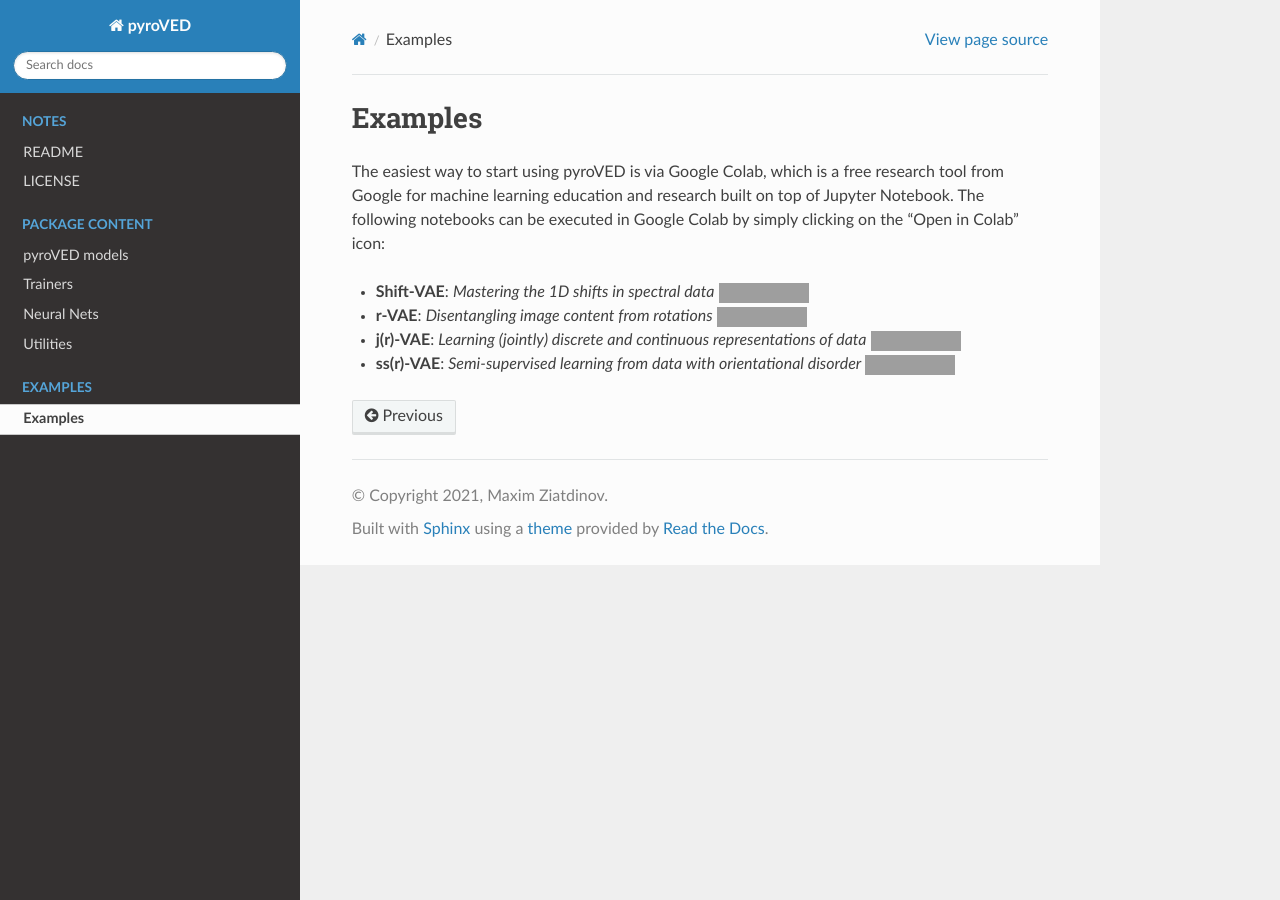
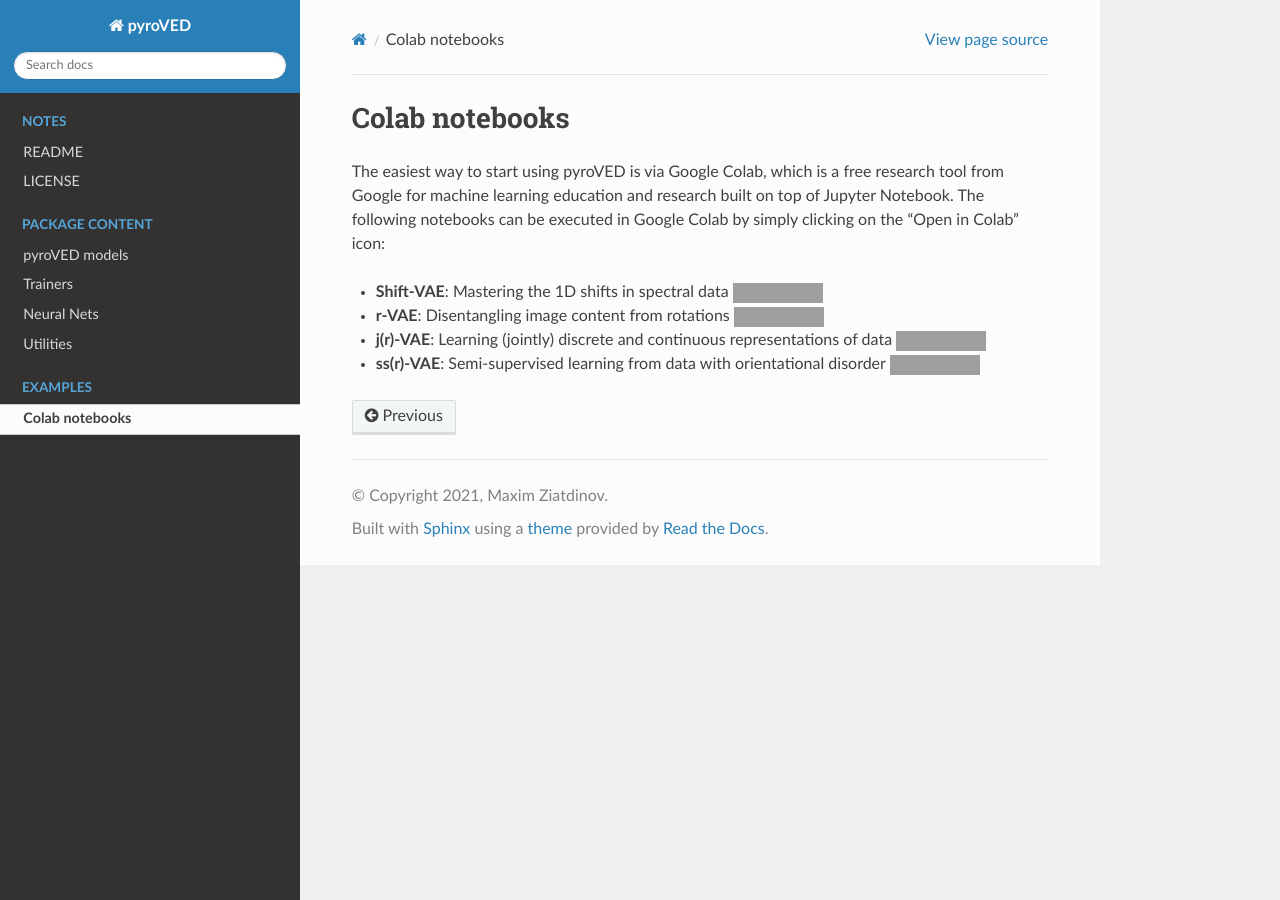
Before and after one commit to ziatdinovmax/pyroVED, a Sphinx documentation site: the page built from docs/source/examples.rst, in a window 1280 px wide. Built offline with Sphinx 7.4.7 and the Read the Docs theme 2.0.0, drawn with Linux system fonts in a browser that asks for light colours; grey boxes are pictures that could not be loaded.

Commit message:
Update docs

```diff
--- a/docs/source/examples.rst
+++ b/docs/source/examples.rst
@@ -1,15 +1,15 @@
-Examples
-========
+Colab notebooks
+===============
 
 The easiest way to start using pyroVED is via Google Colab, which is a free research tool from Google for machine learning education and research built on top of Jupyter Notebook. The following notebooks can be executed in Google Colab by simply clicking on the "Open in Colab" icon:
 
-*   **Shift-VAE**: *Mastering the 1D shifts in spectral data* |Shift-VAE|
+*   **Shift-VAE**: Mastering the 1D shifts in spectral data |Shift-VAE|
 
-*   **r-VAE**: *Disentangling image content from rotations* |r-VAE|
+*   **r-VAE**: Disentangling image content from rotations |r-VAE|
 
-*   **j(r)-VAE**: *Learning (jointly) discrete and continuous representations of data* |j(r)-VAE|
+*   **j(r)-VAE**: Learning (jointly) discrete and continuous representations of data |j(r)-VAE|
 
-*   **ss(r)-VAE**: *Semi-supervised learning from data with orientational disorder* |ss(r)-VAE|
+*   **ss(r)-VAE**: Semi-supervised learning from data with orientational disorder |ss(r)-VAE|
 
 .. |Shift-VAE| image:: https://colab.research.google.com/assets/colab-badge.svg
    :target: https://colab.research.google.com/github/ziatdinovmax/pyroVED/blob/master/examples/shiftVAE.ipynb
```
